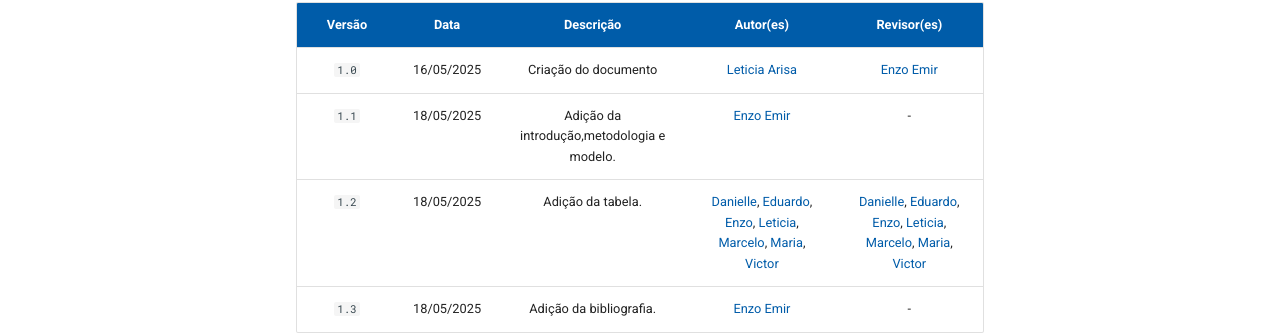
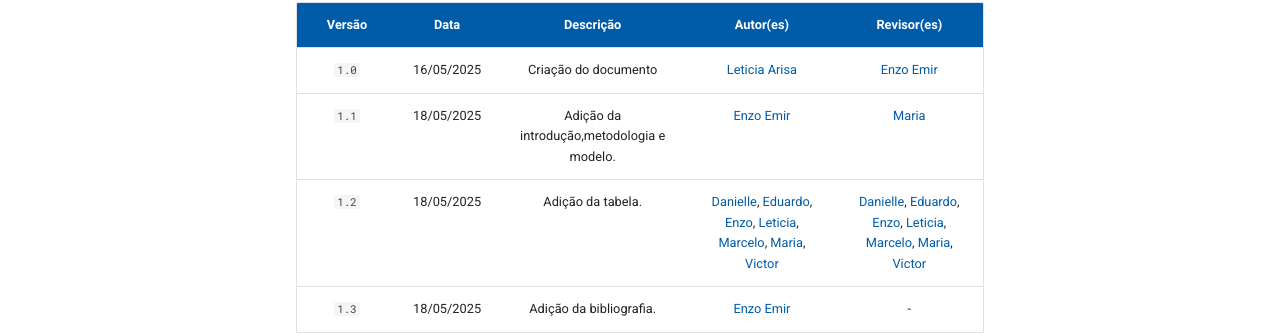
Before and after one commit to eduardodpms/REQ-FGTS, an MkDocs documentation site: the page built from docs/Modelagem/EspecificacaoSuplementar.md, in a window 1280 px wide and 900 px high, scrolled down 3258 px. Shown: the part 483-818 px from the top of the window. Built offline with MkDocs 1.6.1 and Material for MkDocs 9.7.7, drawn with Linux system fonts in a browser that asks for light colours; comment, search, counter and statistics services are not loaded.

Commit message:
Update EspecificacaoSuplementar.md

```diff
--- a/docs/Modelagem/EspecificacaoSuplementar.md
+++ b/docs/Modelagem/EspecificacaoSuplementar.md
@@ -117,6 +117,6 @@ Este documento segue o modelo **FURPS+**, organizando os requisitos de software
 | Versão | Data | Descrição | Autor(es) | Revisor(es) |
 | :-: | :-: | :-: | :-: | :-: |
 | `1.0` | 16/05/2025 | Criação do documento | [Leticia Arisa](https://github.com/Leticia-Arisa-K-Higa) | [Enzo Emir](https://github.com/EnzoEmir)|
-| `1.1` | 18/05/2025 | Adição da introdução,metodologia e modelo. |[Enzo Emir](https://github.com/EnzoEmir) |-|
+| `1.1` | 18/05/2025 | Adição da introdução,metodologia e modelo. |[Enzo Emir](https://github.com/EnzoEmir) |[Maria](https://github.com/dudaa28)|
 | `1.2` | 18/05/2025 | Adição da tabela. |[Danielle](https://github.com/danielle-soaress), [Eduardo](https://github.com/eduardodpms), [Enzo](https://github.com/EnzoEmir), [Leticia](https://github.com/Leticia-Arisa-K-Higa), [Marcelo](https://github.com/MM4k), [Maria](https://github.com/dudaa28), [Victor](https://github.com/VictorPontual) |[Danielle](https://github.com/danielle-soaress), [Eduardo](https://github.com/eduardodpms), [Enzo](https://github.com/EnzoEmir), [Leticia](https://github.com/Leticia-Arisa-K-Higa), [Marcelo](https://github.com/MM4k), [Maria](https://github.com/dudaa28), [Victor](https://github.com/VictorPontual)|
 | `1.3` | 18/05/2025 | Adição da bibliografia. |[Enzo Emir](https://github.com/EnzoEmir) |-|
```
